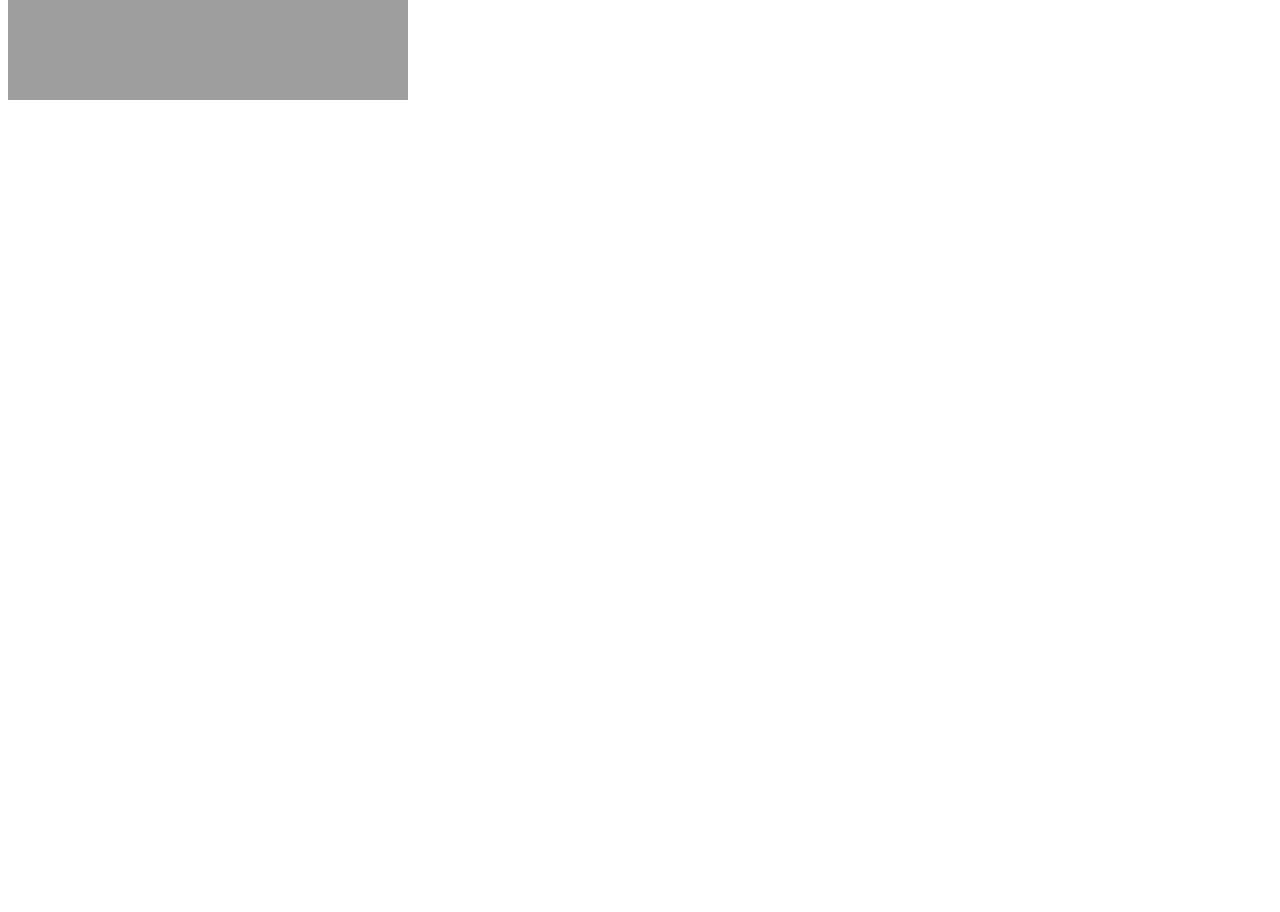
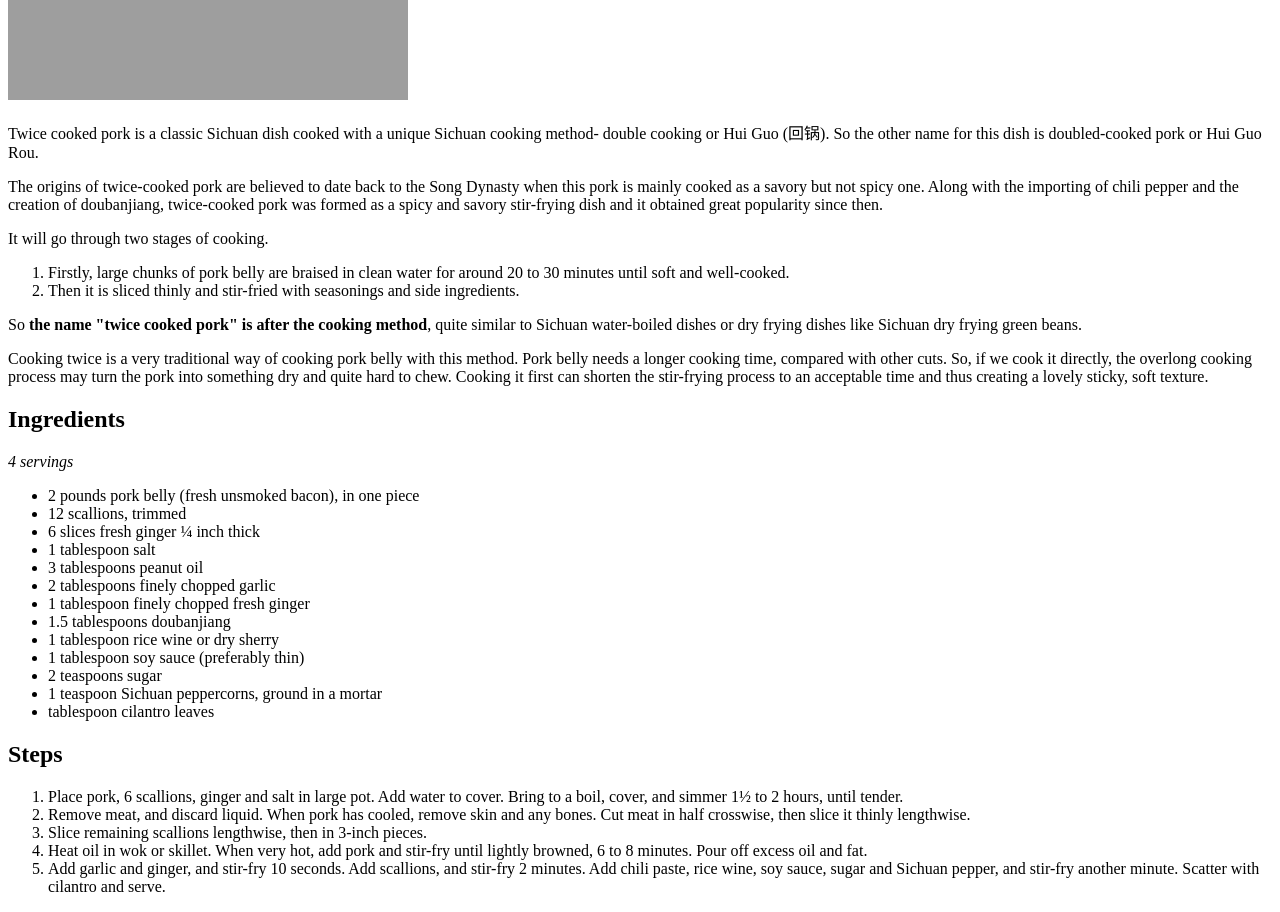
Before and after one commit to kromatiks/odin-recipes, a plain HTML site: page recipes/twice-cooked-pork.html in a window 1280 px wide. Shown: the part 480-1392 px from the top of the page. Before the commit the page ends 800 px from the top, so only its background shows below. Drawn offline with Linux system fonts and the light colour scheme; grey boxes are pictures that could not be loaded.

Commit message:
Complete body in Twice Cooked Pork

```diff
--- a/recipes/twice-cooked-pork.html
+++ b/recipes/twice-cooked-pork.html
@@ -11,5 +11,83 @@
       width="400"
       height="500"
     />
+    <p>
+      Twice cooked pork is a classic Sichuan dish cooked with a unique Sichuan
+      cooking method- double cooking or Hui Guo (回锅). So the other name for
+      this dish is doubled-cooked pork or Hui Guo Rou.
+    </p>
+    <p>
+      The origins of twice-cooked pork are believed to date back to the Song
+      Dynasty when this pork is mainly cooked as a savory but not spicy one.
+      Along with the importing of chili pepper and the creation of doubanjiang,
+      twice-cooked pork was formed as a spicy and savory stir-frying dish and it
+      obtained great popularity since then.
+    </p>
+    <p>It will go through two stages of cooking.</p>
+    <ol>
+      <li>
+        Firstly, large chunks of pork belly are braised in clean water for
+        around 20 to 30 minutes until soft and well-cooked.
+      </li>
+      <li>
+        Then it is sliced thinly and stir-fried with seasonings and side
+        ingredients.
+      </li>
+    </ol>
+    <p>
+      So
+      <strong>the name "twice cooked pork" is after the cooking method</strong>,
+      quite similar to Sichuan water-boiled dishes or dry frying dishes like
+      Sichuan dry frying green beans.
+    </p>
+    <p>
+      Cooking twice is a very traditional way of cooking pork belly with this
+      method. Pork belly needs a longer cooking time, compared with other cuts.
+      So, if we cook it directly, the overlong cooking process may turn the pork
+      into something dry and quite hard to chew. Cooking it first can shorten
+      the stir-frying process to an acceptable time and thus creating a lovely
+      sticky, soft texture.
+    </p>
+
+    <h2>Ingredients</h2>
+    <p><em>4 servings</em></p>
+    <ul>
+      <li>2 pounds pork belly (fresh unsmoked bacon), in one piece</li>
+      <li>12 scallions, trimmed</li>
+      <li>6 slices fresh ginger ¼ inch thick</li>
+      <li>1 tablespoon salt</li>
+      <li>3 tablespoons peanut oil</li>
+      <li>2 tablespoons finely chopped garlic</li>
+      <li>1 tablespoon finely chopped fresh ginger</li>
+      <li>1.5 tablespoons doubanjiang</li>
+      <li>1 tablespoon rice wine or dry sherry</li>
+      <li>1 tablespoon soy sauce (preferably thin)</li>
+      <li>2 teaspoons sugar</li>
+      <li>1 teaspoon Sichuan peppercorns, ground in a mortar</li>
+      <li>tablespoon cilantro leaves</li>
+    </ul>
+
+    <h2>Steps</h2>
+    <ol>
+      <li>
+        Place pork, 6 scallions, ginger and salt in large pot. Add water to
+        cover. Bring to a boil, cover, and simmer 1½ to 2 hours, until tender.
+      </li>
+      <li>
+        Remove meat, and discard liquid. When pork has cooled, remove skin and
+        any bones. Cut meat in half crosswise, then slice it thinly lengthwise.
+      </li>
+      <li>Slice remaining scallions lengthwise, then in 3-inch pieces.</li>
+      <li>
+        Heat oil in wok or skillet. When very hot, add pork and stir-fry until
+        lightly browned, 6 to 8 minutes. Pour off excess oil and fat.
+      </li>
+      <li>
+        Add garlic and ginger, and stir-fry 10 seconds. Add scallions, and
+        stir-fry 2 minutes. Add chili paste, rice wine, soy sauce, sugar and
+        Sichuan pepper, and stir-fry another minute. Scatter with cilantro and
+        serve.
+      </li>
+    </ol>
   </body>
 </html>
```
